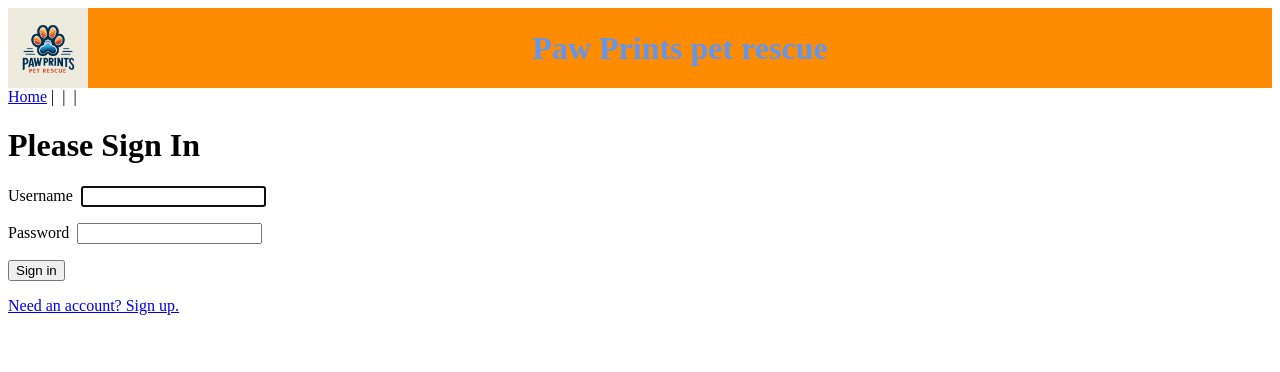
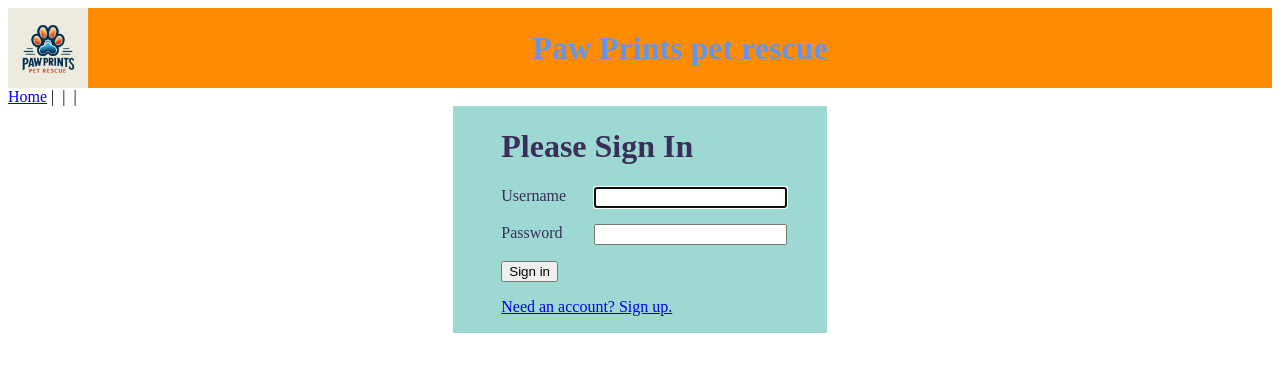
Before and after one commit to mp091689/paw-prints-pet-rescue, a Vue app in the folder vue/: page /login in a window 1280 px wide. Shown: the top 372 px of the page. Built offline with nearby package versions, Linux system fonts and the light colour scheme.

Commit message:
small work on styles

```diff
--- a/vue/src/components/PetForm.vue
+++ b/vue/src/components/PetForm.vue
@@ -99,7 +99,7 @@
     </div>
 
       <div>
-          <label for="hasSpecialNeed">Has Special Medical Needs:</label>
+          <label for="hasSpecialNeed">Has Special<br/>Medical Needs:</label>
           <input type="checkbox"
                  name="hasSpecialNeed"
                  id="hasSpecialNeed"
@@ -228,14 +228,15 @@ export default {
 
 <style scoped>
 form {
-  background: lightgrey;
-  padding: 12px;
+  background: #9dd9d2;
+  color: #392f5a;
+  padding: 12px 48px;
 }
 
 form > div {
   margin-bottom: 8px;
   display: grid;
-  grid-template-columns: 200px 1fr;
+  grid-template-columns: 150px 1fr;
 }
 span.required {
     color: red;
--- a/vue/src/views/auth/LoginView.vue
+++ b/vue/src/views/auth/LoginView.vue
@@ -1,8 +1,8 @@
 <template>
     <div id="login">
         <form v-on:submit.prevent="login">
-      <h1 >Please Sign In</h1>
-      <div role="alert" v-if="invalidCredentials">
+            <h1>Please Sign In</h1>
+            <div class="alert" role="alert" v-if="invalidCredentials">
                 Invalid username and password!
             </div>
             <div role="alert" v-if="this.$route.query.registration">
@@ -10,15 +10,16 @@
             </div>
             <div class="form-input-group">
                 <label for="username">Username</label>
-        <input type="text" id="username" v-model="user.username" required autofocus />
+                <input type="text" id="username" v-model="user.username" required autofocus/>
             </div>
             <div class="form-input-group">
                 <label for="password">Password</label>
-        <input type="password" id="password" v-model="user.password" required />
+                <input type="password" id="password" v-model="user.password" required/>
             </div>
             <button type="submit">Sign in</button>
             <p>
-      <router-link v-bind:to="{ name: 'register' }">Need an account? Sign up.</router-link></p>
+                <router-link v-bind:to="{ name: 'register' }">Need an account? Sign up.</router-link>
+            </p>
         </form>
     </div>
 </template>
@@ -61,10 +62,30 @@ export default {
 </script>
 
 <style scoped>
+#login {
+    margin: auto;
+    width: fit-content;
+    padding: 1px 48px;
+    background: #9dd9d2;
+}
+
+input {
+    width: 100%;
+}
+
 .form-input-group {
+    display: grid;
+    grid-template-columns: 1fr 2fr;
     margin-bottom: 1rem;
 }
-label {
+
+label, h1 {
     margin-right: 0.5rem;
+    color: #392f5a;
+}
+
+.alert {
+    margin-bottom: 1rem;
+    color: red;
 }
 </style>
```
Lines whose indentation alone changed are shown as unchanged.
